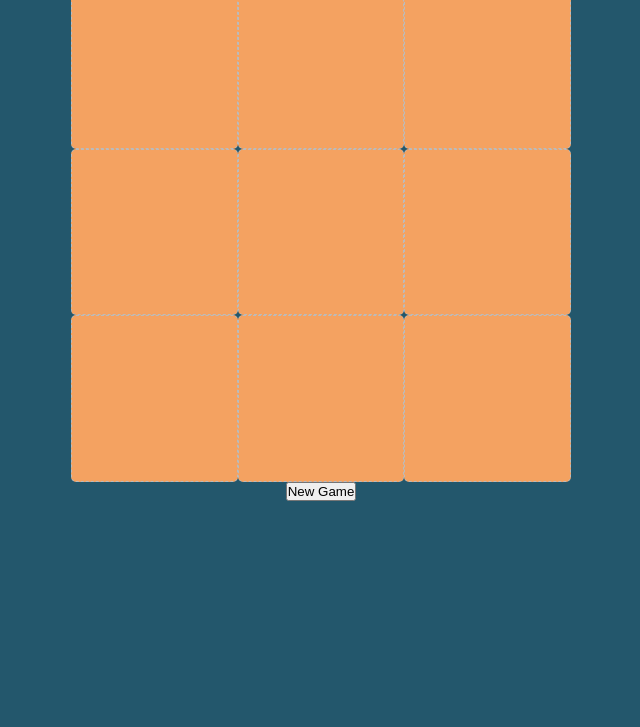
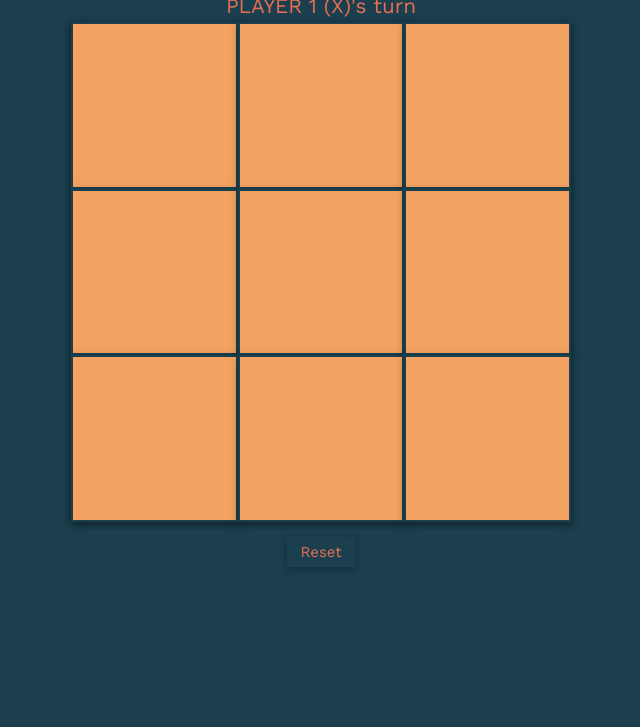
Before and after one commit to sagun-r/Tic-Tac-Toe, a plain HTML site: page index.html in a window 1280 px wide. Shown: the part 73-800 px from the top of the page, without its empty margins (319-959 px from the left). Drawn offline with nearby package versions, Linux system fonts and the light colour scheme.

Commit message:
Updated colors, fonts, and  added transitions to buttons

```diff
--- a/index.html
+++ b/index.html
@@ -5,6 +5,7 @@
     <meta name="viewport" content="width=device-width, initial-scale=1.0" />
     <title>Tic-Tac-Toe</title>
     <script src="script.js" defer></script>
+    <link href="https://fonts.googleapis.com/css?family=Crimson+Text|Work+Sans:400,700" rel="stylesheet" />
     <link rel="stylesheet" href="style.css" />
   </head>
   <body>
@@ -12,7 +13,7 @@
       <h1 class="project">Tic-Tac-Toe</h1>
       <p class="whos-turn"></p>
       <div class="board"></div>
-      <button class="newGame">New Game</button>
+      <button class="resetBtn">Reset</button>
     </div>
   </body>
 </html>
--- a/script.js
+++ b/script.js
@@ -29,19 +29,23 @@ Space = () => {
   return { getValue, getSymbol, setValue };
 };
 
-const GameController = (playerOneName = "Player One", playerTwoName = "Player Two") => {
+const GameController = (playerOne = "PLAYER 1", playerTwo = "PLAYER 2") => {
   const gameboard = Gameboard();
 
   const players = [
     {
-      name: playerOneName,
+      name: playerOne,
       symbol: "X",
     },
     {
-      name: playerTwoName,
+      name: playerTwo,
       symbol: "O",
     },
   ];
+  // if (players[0].name == null || player[1].name == null) {
+  //   players[0].name = "";
+  //   players[1].name = "";
+  // }
   //Set initial player
   activePlayer = players[0];
 
@@ -159,9 +163,9 @@ const ScreenController = () => {
 
   const whosTurn = document.querySelector(".whos-turn");
   const divBoard = document.querySelector(".board");
-  const newGameBtn = document.querySelector(".newGame");
+  const resetBtn = document.querySelector(".resetBtn");
 
-  newGameBtn.addEventListener("click", () => {
+  resetBtn.addEventListener("click", () => {
     turn = 0;
     const gameboard = game.gameboard.getGameboard();
     gameboard.forEach((row) => {
@@ -169,7 +173,6 @@ const ScreenController = () => {
         space.setValue("");
       });
     });
-    updateScreen();
     ScreenController();
   });
 
@@ -186,14 +189,14 @@ const ScreenController = () => {
         divBtn.className = "playing-space";
         divBtn.textContent = space.getValue() ? space.getValue() : "";
         divBoard.append(divBtn);
-        whosTurn.textContent = `${game.getActivePlayer().name} (${game.getActivePlayer().symbol})'s turn.`;
+        whosTurn.textContent = `${game.getActivePlayer().name} (${game.getActivePlayer().symbol})'s turn`;
         divBtn.addEventListener("click", (e) => {
           if (e.target.textContent == "") {
             turn++;
             e.target.textContent = game.getActivePlayer().symbol;
             game.gameboard.putSymbol(rowIndex, colIndex, game.getActivePlayer());
             game.switchPlayer();
-            whosTurn.textContent = `${activePlayer.name} (${activePlayer.symbol})'s turn.`;
+            whosTurn.textContent = `${activePlayer.name} (${activePlayer.symbol})'s turn`;
             game.isWinner(turn);
           }
         });
--- a/style.css
+++ b/style.css
@@ -1,9 +1,11 @@
 :root {
-  --primary-color: #23576c;
+  --primary-color: #1b3f4e;
   --secondary-color: #f4a261;
   --accent-color: #e76f51;
+  --button-shadow: rgba(0, 0, 0, 0.314) 0px 2px 8px 0px;
 }
 * {
+  font-family: "Work Sans", sans-serif;
   margin: 0;
   padding: 0;
   box-sizing: border-box;
@@ -16,7 +18,21 @@
   flex-direction: column;
   align-items: center;
 }
+
+.container h1 {
+  font-size: 3em;
+  color: var(--secondary-color);
+}
+
+.container p {
+  margin-top: 10px;
+  font-size: 1.3em;
+  color: var(--accent-color);
+}
+
 .board {
+  margin-top: 4px;
+  box-shadow: var(--button-shadow);
   aspect-ratio: 1/1;
   width: 50vw;
   max-width: 500px;
@@ -25,8 +41,37 @@
   grid-template-rows: 1fr 1fr 1fr;
 }
 
-.board button {
+.playing-space {
+  box-shadow: var(--button-shadow);
+  font-size: 7vw;
+  color: var(--accent-color);
+  cursor: pointer;
   background-color: var(--secondary-color);
-  border-radius: 5px;
-  border: 1px rgb(187, 187, 187) dashed;
+  border: 2px var(--primary-color) solid;
 }
+
+.playing-space:hover {
+  background-color: #ff933b;
+}
+
+.resetBtn {
+  transition-timing-function: ease-in-out;
+  transition: 0.5s;
+  background-color: var(--primary-color);
+  box-shadow: var(--button-shadow);
+  color: var(--accent-color);
+  margin-top: 15px;
+  font-size: 15px;
+  height: 2em;
+  width: 4.5em;
+  cursor: pointer;
+  border: 0px;
+}
+
+.resetBtn:hover {
+  background-color: #2f6c864d;
+  width: 50vw;
+  max-width: 500px;
+}
+
+/* .resetbtn: ; */
```
